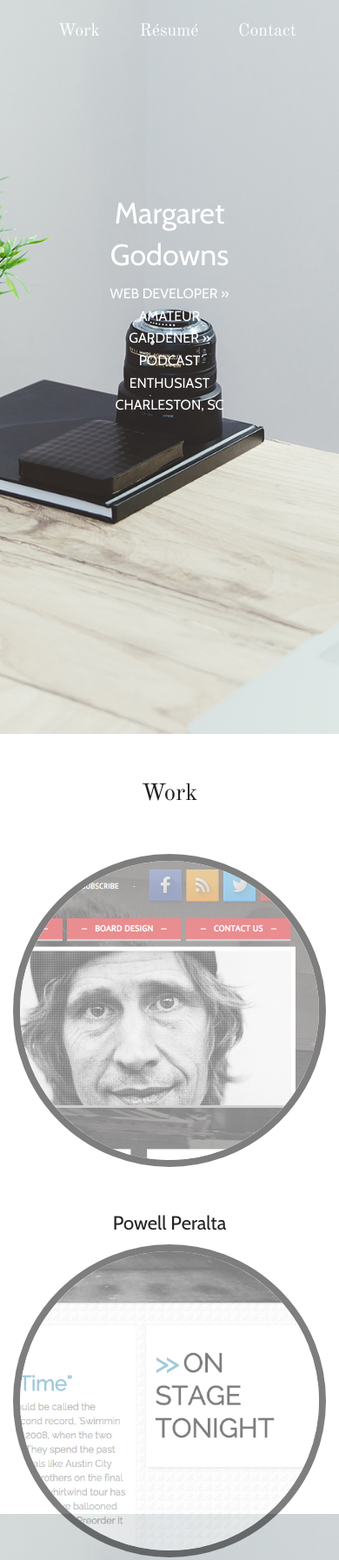
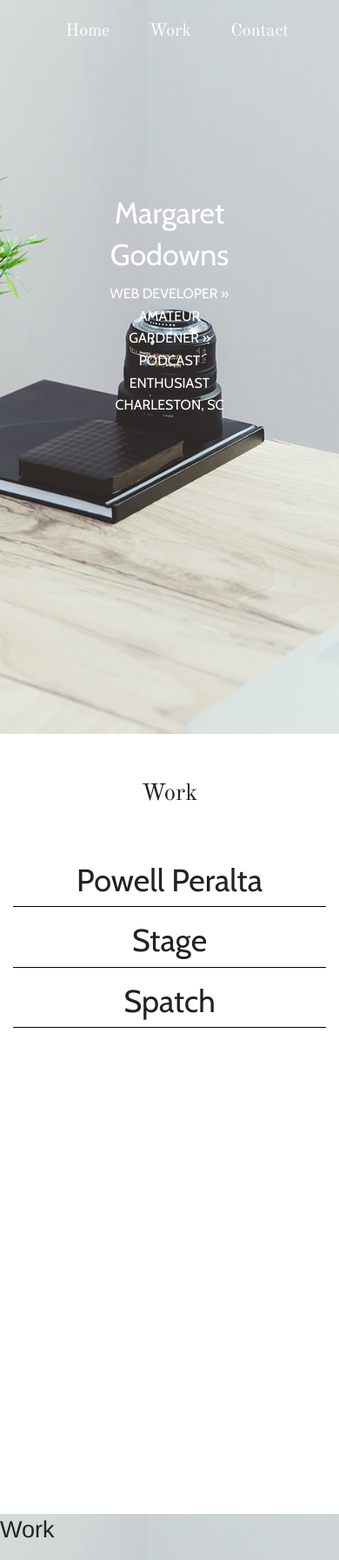
Before and after one commit to margaretgodowns/portfolio-2015, a website: page index.html in a window 390 px wide. Shown: the top 1794 px of the page at 87% size. Drawn offline with nearby package versions, Linux system fonts and the light colour scheme.

Commit message:
added media queries and work section polish

```diff
--- a/index.html
+++ b/index.html
@@ -13,8 +13,8 @@
 	<div class="cd-fixed-bg">
 	   	<nav>
 		   	<ul>
+			   	<li id="home">Home</li>
 			   	<li>Work</li>
-			   	<li>Résumé</li>
 			   	<li>Contact</li>
 		   	</ul>
 	   	</nav>
@@ -32,31 +32,31 @@
 		</header>
 
 			<div class="row">
-				<div class="work-entry large-4 column">
+				<div class="work-entry large-4 medium-4 small-12 column">
 					<a class="work-link">
 						<img src="images/peralta.jpg">
-					</a>
 					<h3>
 						Powell Peralta
 					</h3>
+					</a>
 				</div>
 
-				<div class="work-entry large-4 column">
+				<div class="work-entry large-4 medium-4 small-12 column">
 					<a class="work-link">
 					<img src="images/stage.jpg">
-					</a>
 					<h3>
 						Stage
 					</h3>
+					</a>
 				</div>
 
-				<div class="work-entry large-4 column">
+				<div class="work-entry large-4 medium-4 small-12 column">
 					<a class="work-link">
 						<img src="images/spatch.jpg">
-					</a>
 					<h3>
 						Spatch
 					</h3>
+					</a>
 				</div>
 			</div>
 
--- a/js/app.js
+++ b/js/app.js
@@ -1,3 +1,8 @@
 // Foundation JavaScript
 // Documentation can be found at: http://foundation.zurb.com/docs
 $(document).foundation();
+$('#workNav').click(function(){
+	$('html, body').animate({
+        scrollTop: $("#workDiv").offset().top
+    }, 2000);
+})
--- /dev/null
+++ b/js/min/app-min.js
@@ -0,0 +1 @@
+$(document).foundation(),$("#workNav").click(function(){$("html, body").animate({scrollTop:$("#workDiv").offset().top},2e3)});
--- a/scss/app.scss
+++ b/scss/app.scss
@@ -105,6 +105,7 @@ body {
 
 					}
 
+
 				}
 
 				h3 {
@@ -126,6 +127,20 @@ body {
 
 
 
+}
+
+@media only screen and (max-width: 40em) {
+	img {
+		display: none;
+	}
+
+	body .cd-fixed-bg.cd-bg-1 .work-entry h3 {
+
+		margin-top: 0px;
+		font-size: 36px;
+		padding: 5px;
+		border-bottom: 1px solid black;
+	}
 }
 // Or selectively include components
 // @import
```
Also changed, not shown: stylesheets/app.css.
